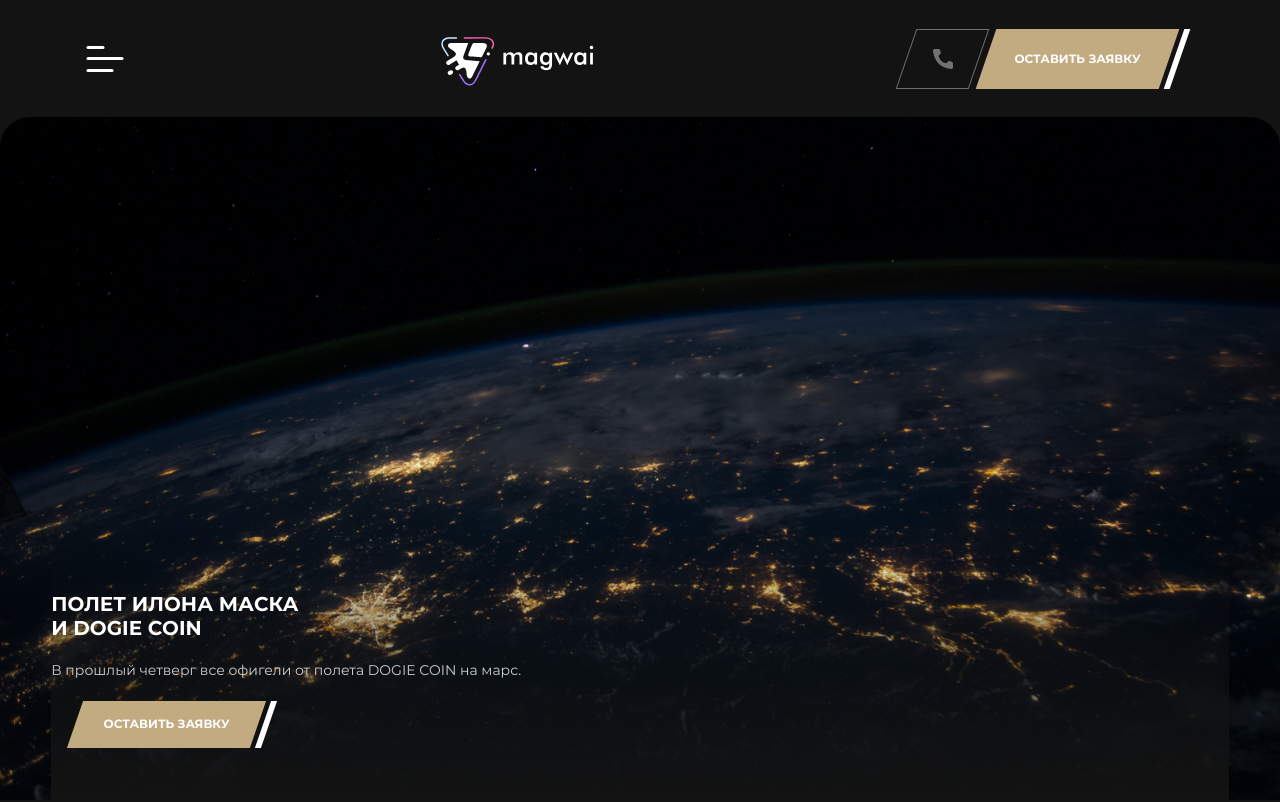
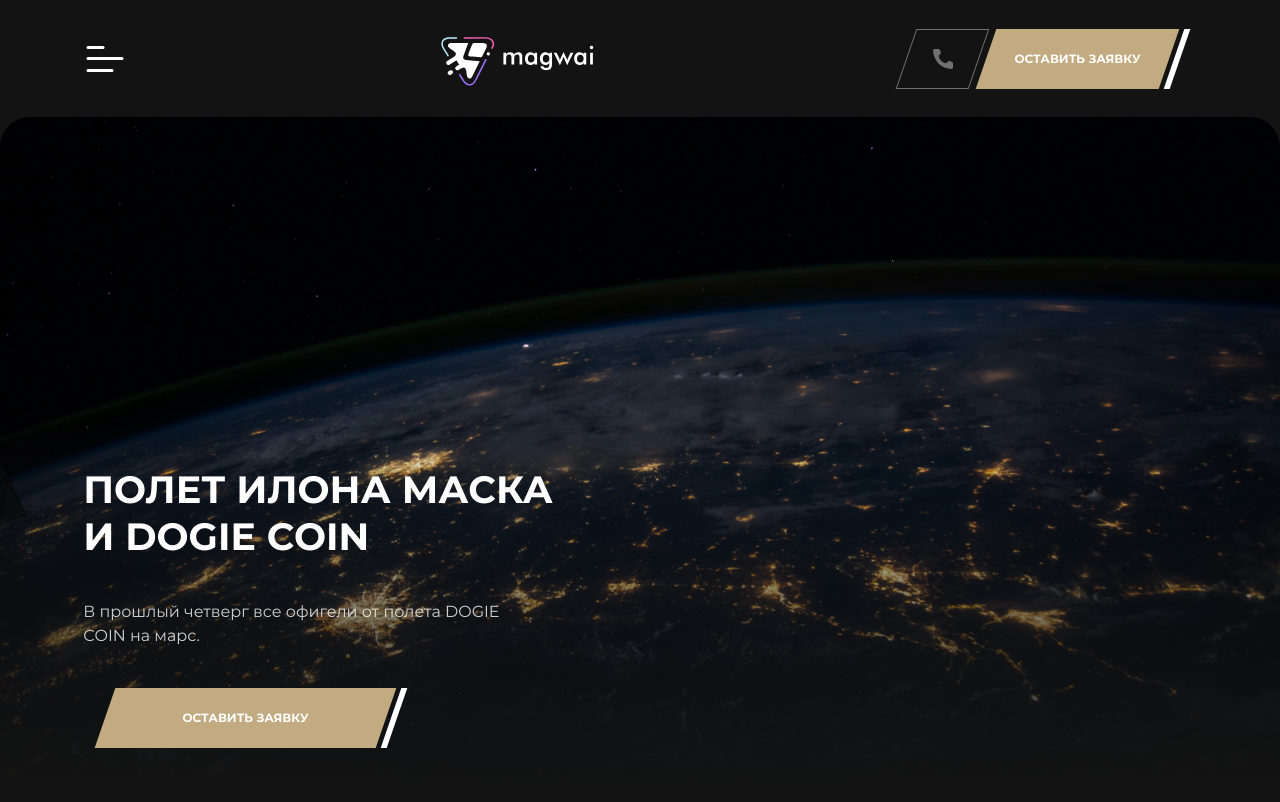
Before and after one commit to AlexBelostozky/mw-articles, a Vue app: page / in a window 1280 px wide. Shown: the top 802 px of the page. Built offline with nearby package versions, Linux system fonts and the light colour scheme; a web font is replaced by a local one.

Commit message:
Add hero tablet styles

```diff
--- a/src/components/mMain.vue
+++ b/src/components/mMain.vue
@@ -3,7 +3,8 @@
     <div class="mMain__wrapper">
       <section class="hero">
         <div class="hero__wrapper">
-          <h1 class="hero__title">
+          <div class="hero__content-wrapper">
+            <h1 class="hero__title">
             Полет Илона Маска<br>
             и DOGIE COIN
           </h1>
@@ -17,6 +18,7 @@
               Оставить заявку
             </span>
           </a>
+          </div>
         </div>
       </section>
 
@@ -71,14 +73,22 @@
   right: 0;
   left: 0;
   bottom: 0;
+  padding: 52px 0 52px;
+  background-image: linear-gradient(0deg, $black 0%, transparent 100%);
+}
+
+.hero__content-wrapper {
   display: flex;
   flex-direction: column;
   justify-content: flex-end;
   gap: 20px;
   width: 92%;
   margin: 0 auto;
-  padding: 52px 0 52px;
-  background-image: linear-gradient(0deg, $black 0%, transparent 100%);
+
+  @media (min-width: $tablet-width) {
+    gap: 40px;
+    width: 87%;
+  }
 }
 
 .hero__title {
@@ -89,11 +99,20 @@
   text-transform: uppercase;
   margin: 0;
 
+  @media (min-width: $tablet-width) {
+    font-size: 38px;
+  }
 }
 
 .hero__description {
   color: $white-80;
   margin: 0;
+
+  @media (min-width: $tablet-width) {
+    font-size: 16px;
+    line-height: 24px;
+    max-width: 460px;
+  }
 }
 
 .hero__request-button {
@@ -150,7 +169,9 @@
 	}
 
 	@media (min-width: $tablet-width) {
-		width: 183px;
+		width: 281px;
+    min-height: 60px;
+    padding: 21px;
   }
 
 	@media (min-width: $desktop-width) {
```
